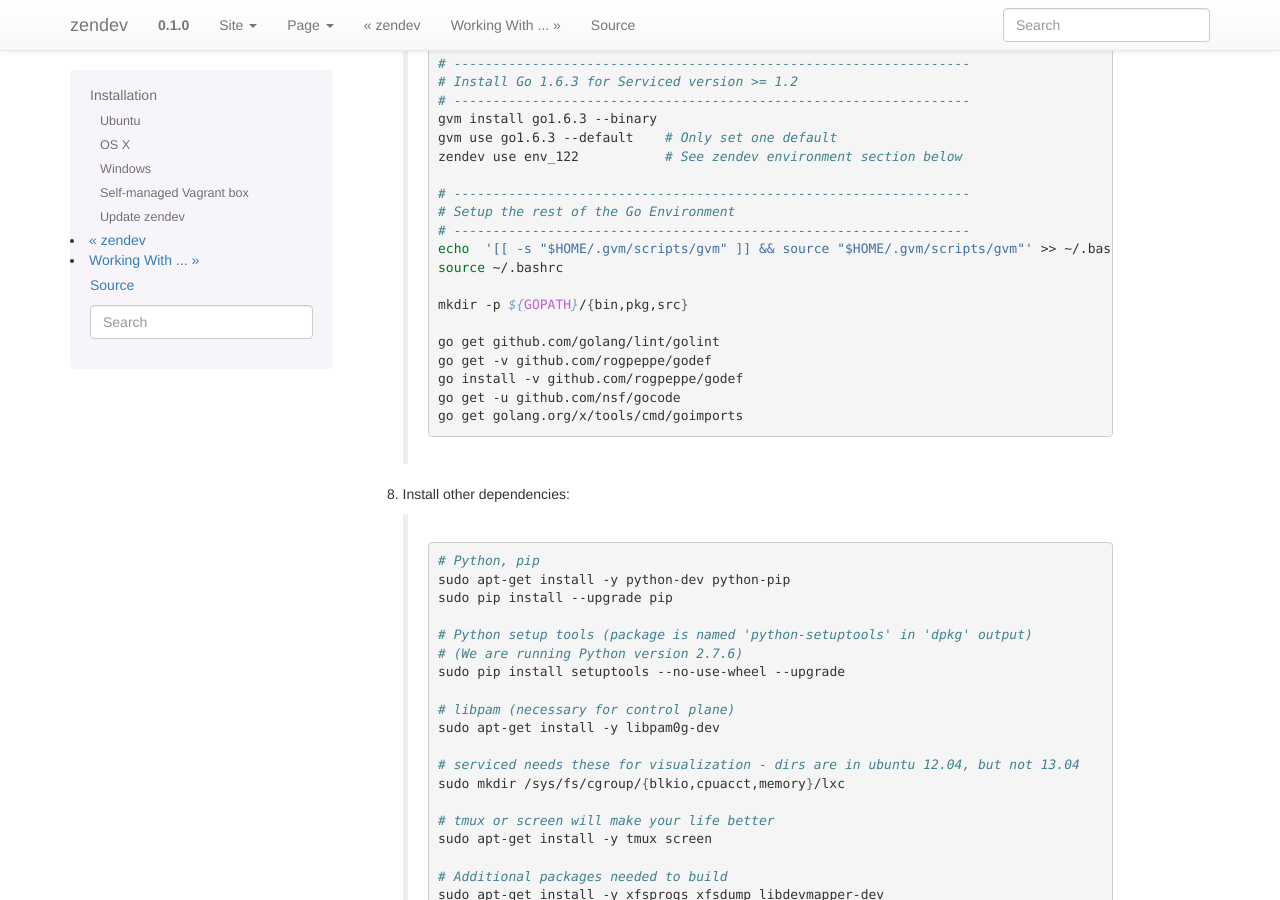
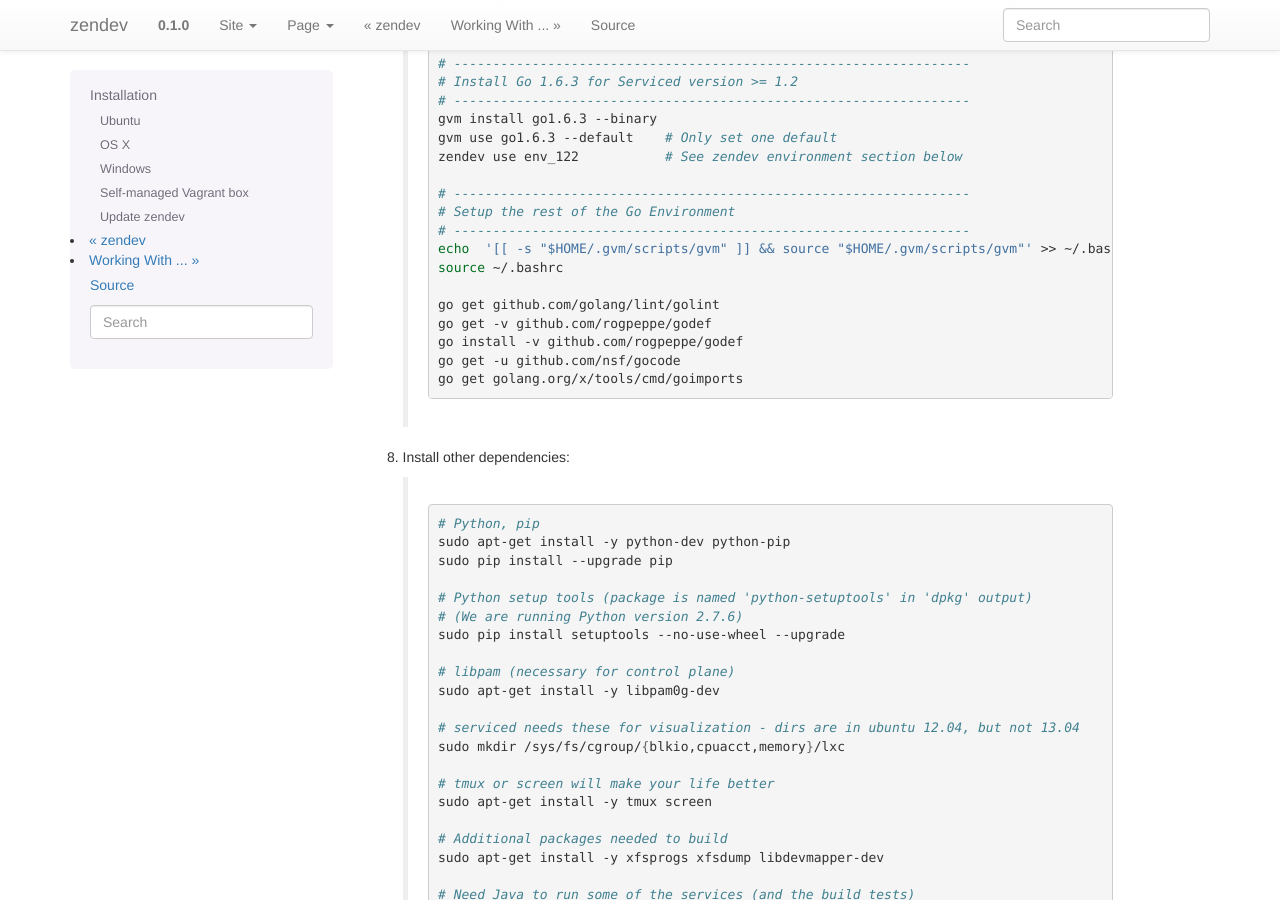
Before and after one commit to zenoss/zendev, a Sphinx documentation site: the page built from docs/installation.rst, in a window 1280 px wide and 900 px high, scrolled down 5354 px. Built offline with Sphinx 7.4.7, drawn with Linux system fonts in a browser that asks for light colours.

Commit message:
Remove mkdir for gvm

```diff
--- a/docs/installation.rst
+++ b/docs/installation.rst
@@ -300,8 +300,6 @@ Ubuntu
         echo  '[[ -s "$HOME/.gvm/scripts/gvm" ]] && source "$HOME/.gvm/scripts/gvm"' >> ~/.bashrc
         source ~/.bashrc
 
-        mkdir -p ${GOPATH}/{bin,pkg,src}
-
         go get github.com/golang/lint/golint
         go get -v github.com/rogpeppe/godef
         go install -v github.com/rogpeppe/godef
```
